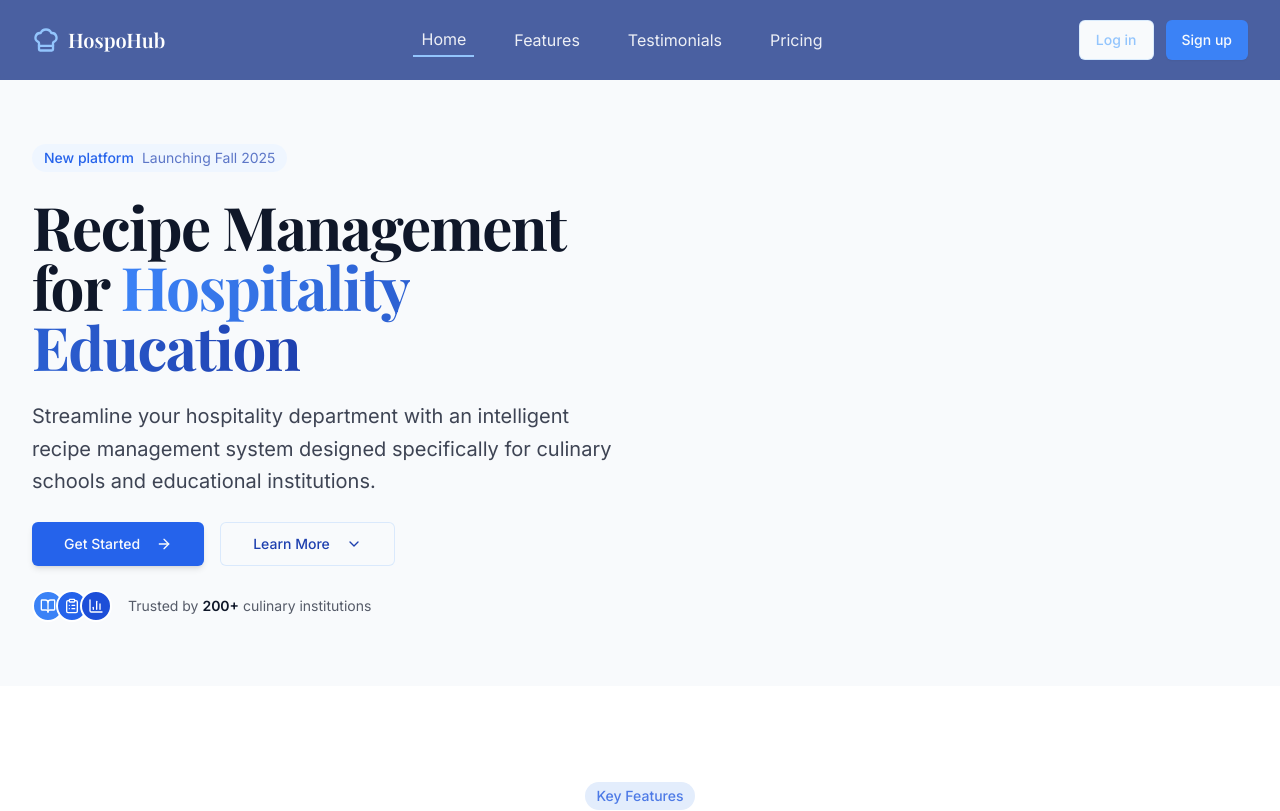
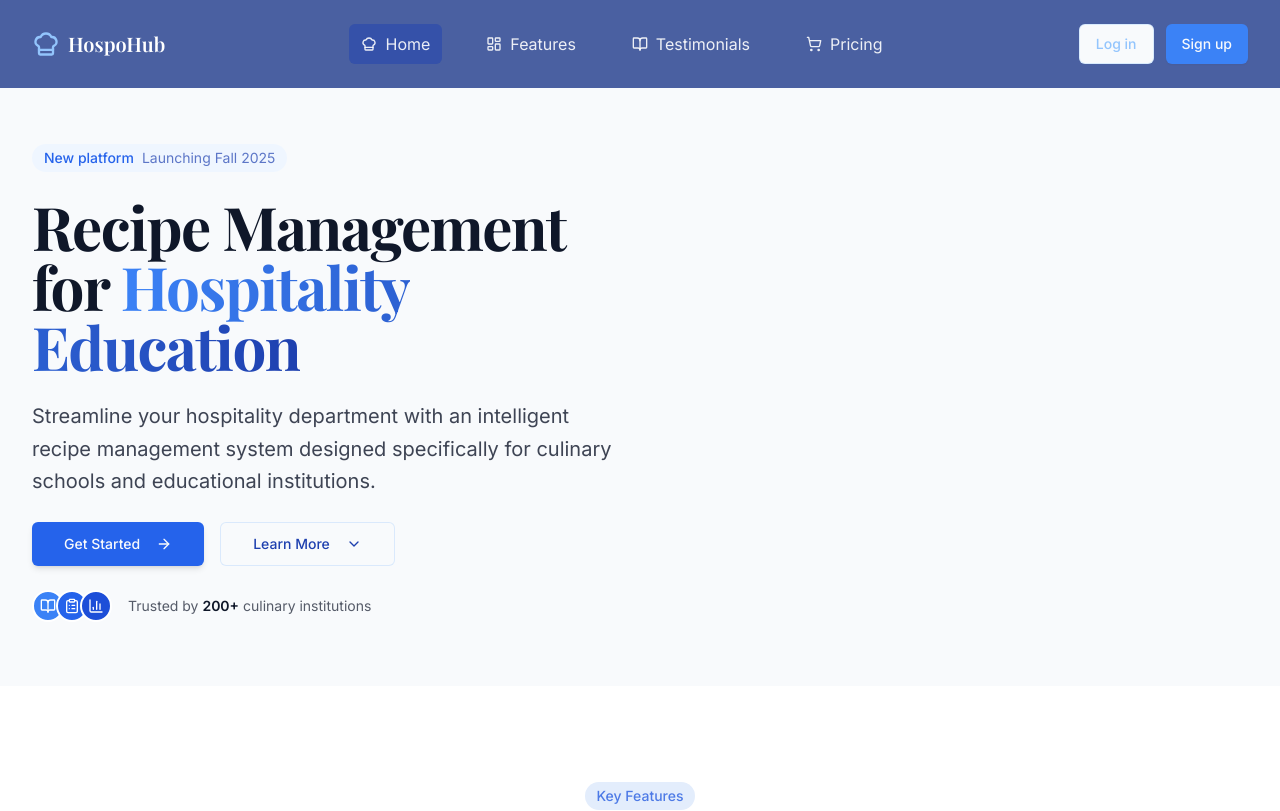
Before and after one commit to Wernde/hospohub2, a React (Vite) app: page / in a window 1280 px wide. Shown: the top 811 px of the page. Built offline with nearby package versions, Linux system fonts and the light colour scheme.

Commit message:
Add icons to navbar links
Adds icons to the navigation bar links.

```diff
--- a/src/components/Navbar.tsx
+++ b/src/components/Navbar.tsx
@@ -2,7 +2,16 @@
 import { useState, useEffect } from 'react';
 import { Link, useLocation } from 'react-router-dom';
 import { Button } from '@/components/ui/button';
-import { ChefHat, Menu, X, LayoutDashboard } from 'lucide-react';
+import {
+  ChefHat,
+  Menu,
+  X,
+  LayoutDashboard,
+  BookOpen,
+  GraduationCap,
+  ShoppingBasket,
+  ShoppingCart
+} from 'lucide-react';
 import UserMenu from '@/components/UserMenu';
 import { useAuth } from '@/contexts/AuthContext';
 
@@ -10,7 +19,7 @@ import { useAuth } from '@/contexts/AuthContext';
 interface NavLink {
   name: string;
   href: string;
-  icon?: React.ReactNode;
+  icon: React.ReactNode;
 }
 
 const Navbar = () => {
@@ -30,21 +39,21 @@ const Navbar = () => {
   // Check if we're on the home page
   const isHomePage = location.pathname === '/';
 
-  // Navigation links
+  // Navigation links with icons
   const dashboardLinks: NavLink[] = [
     { name: 'Dashboard', href: '/dashboard', icon: <LayoutDashboard className="w-4 h-4" /> },
-    { name: 'Recipes', href: '/recipes' },
-    { name: 'Classes', href: '/classes' },
-    { name: 'Pantry', href: '/pantry' },
-    { name: 'Shopping', href: '/shopping' }
+    { name: 'Recipes', href: '/recipes', icon: <BookOpen className="w-4 h-4" /> },
+    { name: 'Classes', href: '/classes', icon: <GraduationCap className="w-4 h-4" /> },
+    { name: 'Pantry', href: '/pantry', icon: <ShoppingBasket className="w-4 h-4" /> },
+    { name: 'Shopping', href: '/shopping', icon: <ShoppingCart className="w-4 h-4" /> }
   ];
 
-  // Home page links
+  // Home page links with icons
   const homeLinks: NavLink[] = [
-    { name: 'Home', href: '/' },
-    { name: 'Features', href: '#features' },
-    { name: 'Testimonials', href: '#testimonials' },
-    { name: 'Pricing', href: '/pricing' },
+    { name: 'Home', href: '/', icon: <ChefHat className="w-4 h-4" /> },
+    { name: 'Features', href: '#features', icon: <LayoutDashboard className="w-4 h-4" /> },
+    { name: 'Testimonials', href: '#testimonials', icon: <BookOpen className="w-4 h-4" /> },
+    { name: 'Pricing', href: '/pricing', icon: <ShoppingCart className="w-4 h-4" /> },
   ];
 
   // Choose which links to display based on the current page
@@ -59,7 +68,7 @@ const Navbar = () => {
       }`}
     >
       <div className="container mx-auto px-4 md:px-6 lg:px-8">
-        <div className="flex items-center justify-between h-14">
+        <div className="flex items-center justify-between h-16">
           <Link
             to="/"
             className="flex items-center space-x-2 transition-transform duration-300 hover:scale-[1.02]"
@@ -77,12 +86,12 @@ const Navbar = () => {
                 <Link
                   key={link.name}
                   to={link.href}
-                  className={`text-white/90 hover:text-blue-300 transition-colors duration-200 link-underline flex items-center gap-1 py-1 px-2 ${
-                    location.pathname === link.href ? 'border-b-2 border-blue-300' : ''
+                  className={`text-white/90 hover:text-blue-300 transition-colors duration-200 flex items-center gap-2 py-2 px-3 rounded-md ${
+                    location.pathname === link.href ? 'bg-blue-800/50 text-blue-300' : ''
                   }`}
                 >
-                  {link.icon && link.icon}
-                  {link.name}
+                  {link.icon}
+                  <span>{link.name}</span>
                 </Link>
               ))}
             </div>
@@ -120,8 +129,8 @@ const Navbar = () => {
                 }`}
                 onClick={() => setIsMobileMenuOpen(false)}
               >
-                {link.icon && link.icon}
-                {link.name}
+                {link.icon}
+                <span>{link.name}</span>
               </Link>
             ))}
             <div className="pt-2 flex flex-col space-y-3">
```
